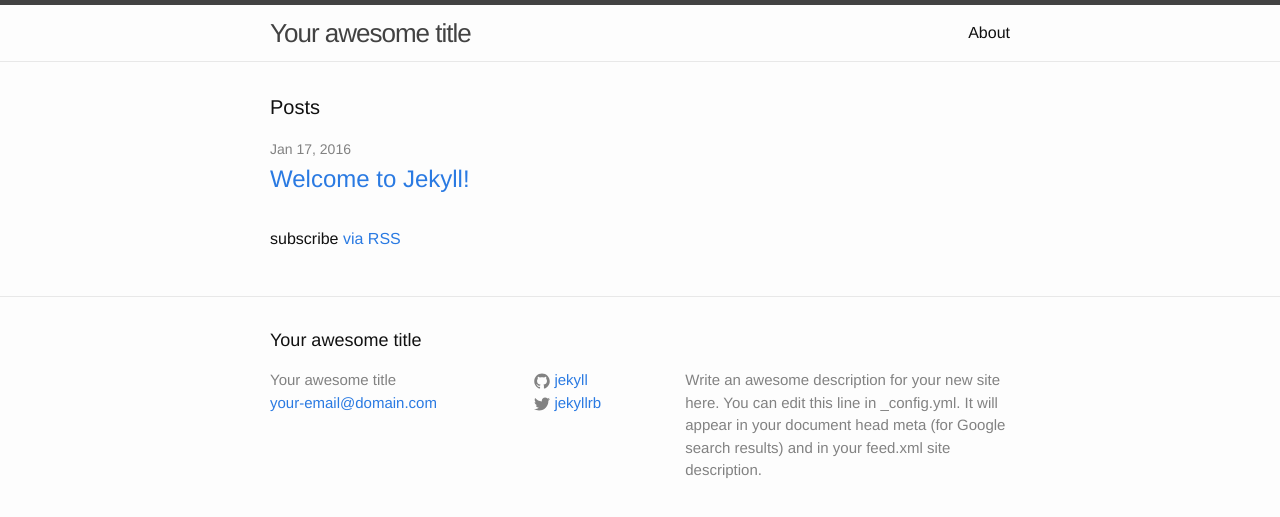
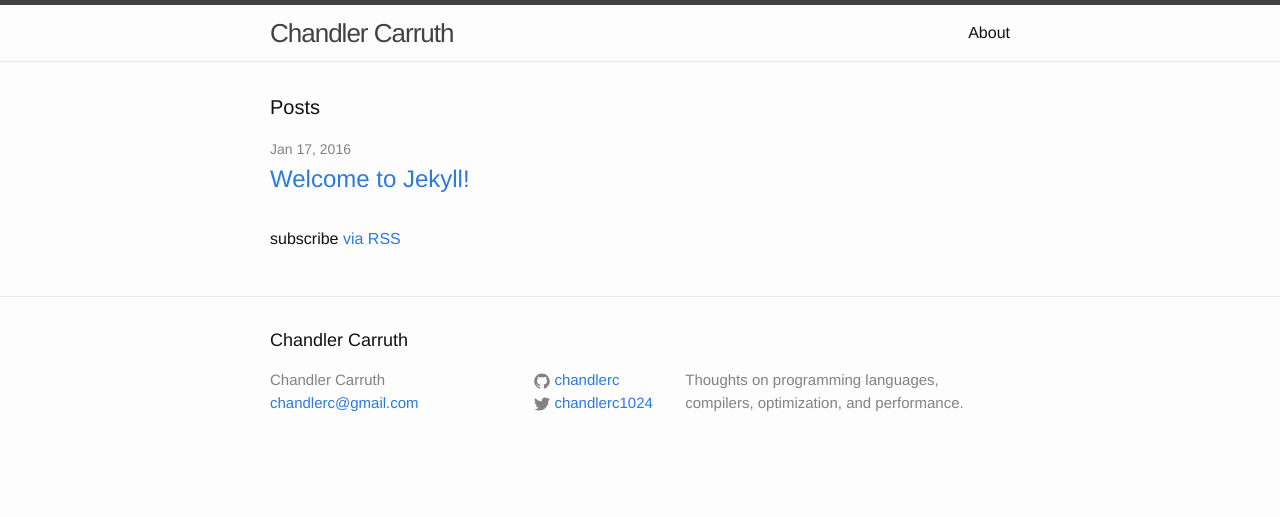
Before and after one commit to chandlerc/chandlerc.github.io, a Jekyll site: the page built from index.html, in a window 1280 px wide. Shown: the top 517 px of the page. Built offline with Jekyll 4.4.1, drawn with Linux system fonts in a browser that asks for light colours.

Commit message:
Put at least basic configuration in place. I need a better title.

```diff
--- a/_config.yml
+++ b/_config.yml
@@ -1,14 +1,12 @@
 # Site settings
-title: Your awesome title
-email: your-email@domain.com
-description: > # this means to ignore newlines until "baseurl:"
-  Write an awesome description for your new site here. You can edit this
-  line in _config.yml. It will appear in your document head meta (for
-  Google search results) and in your feed.xml site description.
-baseurl: "" # the subpath of your site, e.g. /blog/
-url: "http://yourdomain.com" # the base hostname & protocol for your site
-twitter_username: jekyllrb
-github_username:  jekyll
+title: Chandler Carruth
+email: chandlerc@gmail.com
+description: >
+  Thoughts on programming languages, compilers, optimization, and performance.
+baseurl: ""
+url: "https://chandlerc.github.io"
+twitter_username: chandlerc1024
+github_username:  chandlerc
 
 # Build settings
 markdown: kramdown
```
